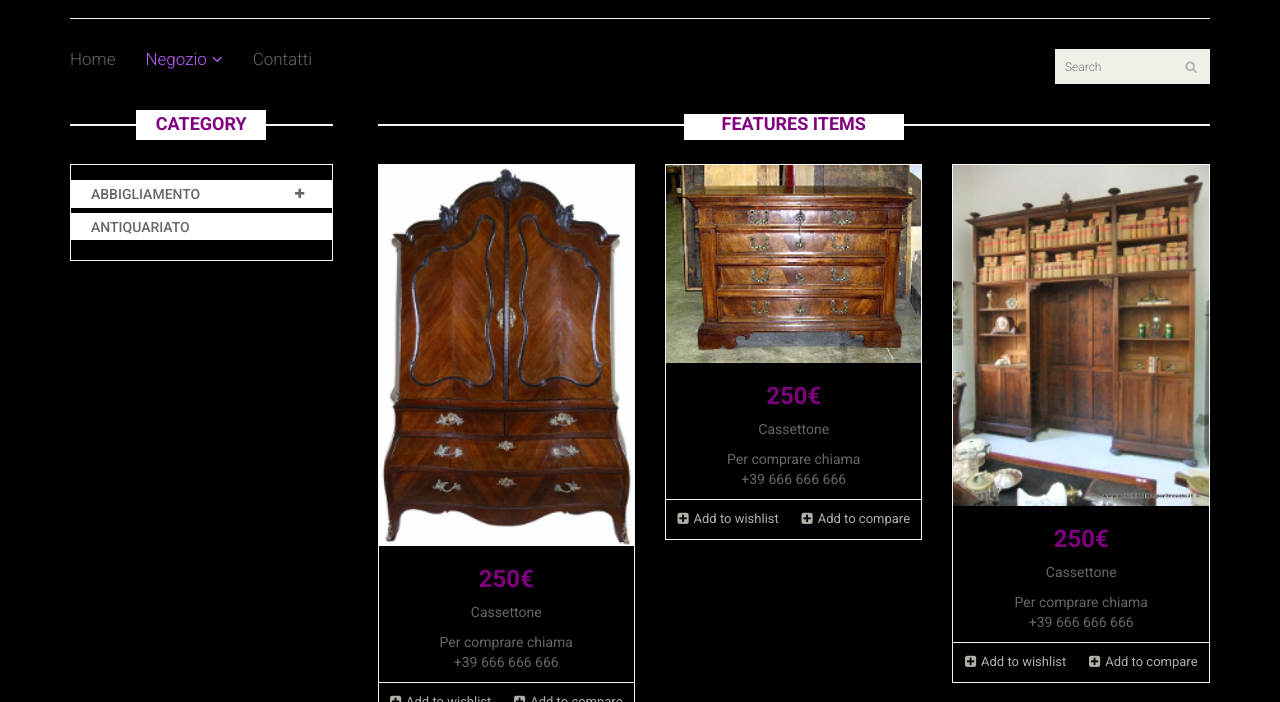
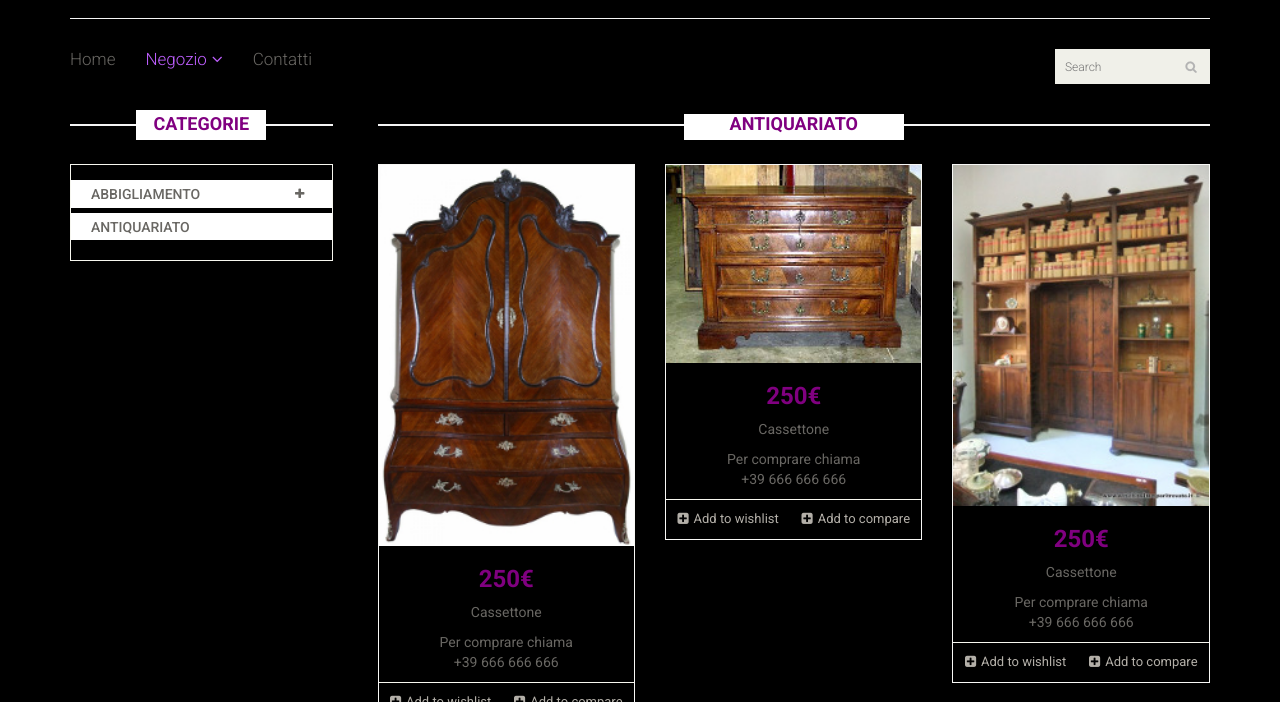
Before and after one commit to danielecracco/ecommerce, a plain HTML site: page antiquariato.html in a window 1280 px wide. Shown: the part 98-800 px from the top of the page. Drawn offline with Linux system fonts and the light colour scheme.

Commit message:
Aggiornata lingua nel file antiquariato

```diff
--- a/antiquariato.html
+++ b/antiquariato.html
@@ -126,7 +126,7 @@
 			<div class="row">
 				<div class="col-sm-3">
 					<div class="left-sidebar">
-						<h2>Category</h2>
+						<h2>Categorie</h2>
 						<div class="panel-group category-products" id="accordian"><!--category-productsr-->
 							<div class="panel panel-default">
 								<div class="panel-heading">
@@ -159,7 +159,7 @@
 
 				<div class="col-sm-9 padding-right">
 					<div class="features_items"><!--features_items-->
-						<h2 class="title text-center">Features Items</h2>
+						<h2 class="title text-center">Antiquariato</h2>
 						<div class="col-sm-4">
 							<div class="product-image-wrapper">
 								<div class="single-products">
```
